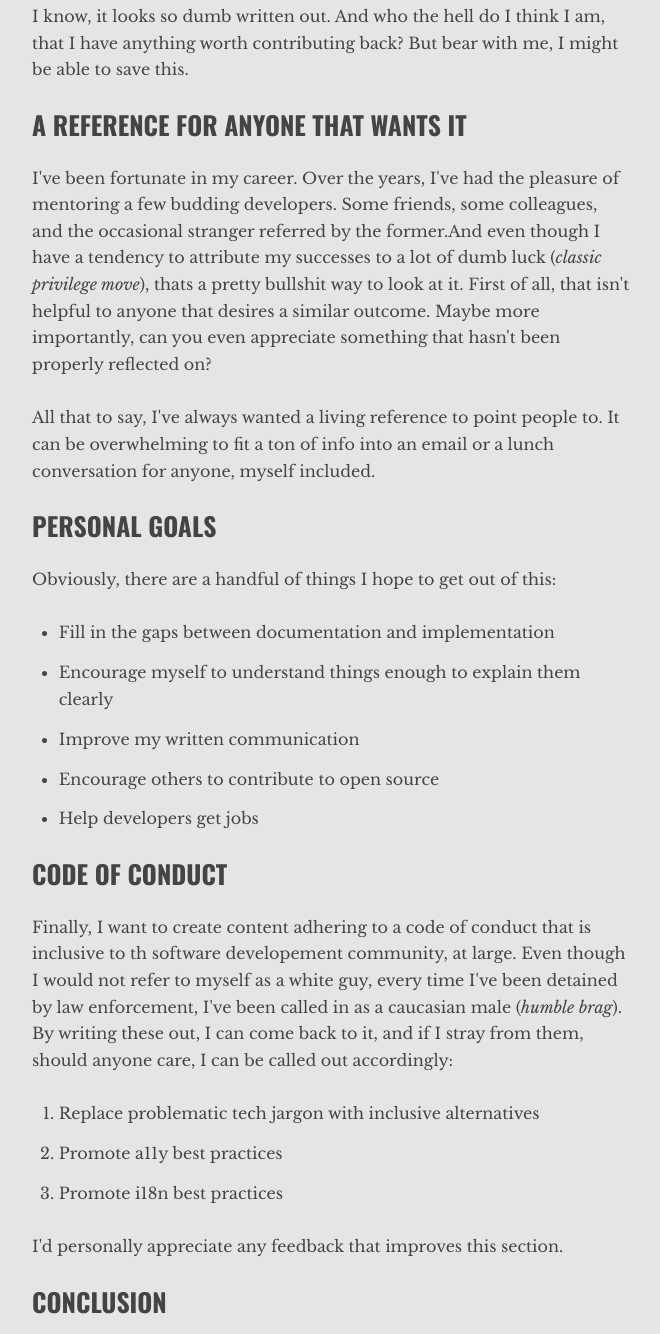
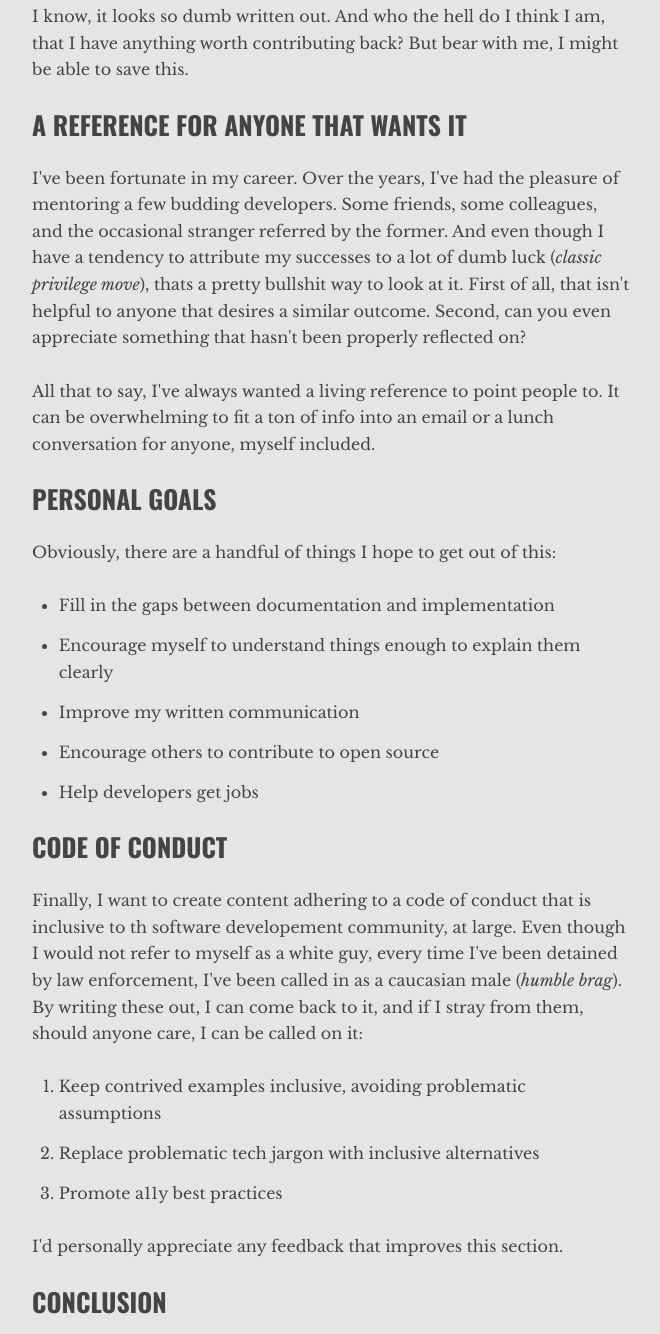
Before and after one commit to jesseflorig/jesseflorig-dev, a Gatsby site: page /hello-world in a window 1280 px wide. Shown: the part 406-1740 px from the top of the page, without its empty margins (308-968 px from the left). Built offline with nearby package versions, Linux system fonts and the light colour scheme; Gatsby itself is replaced by a stand-in of ours; some packages are replaced by stand-ins of ours.

Commit message:
adjusted wording

```diff
--- a/src/pages/hello-world/index.md
+++ b/src/pages/hello-world/index.md
@@ -14,7 +14,7 @@ I know, it looks so dumb written out. And who the hell do I think I am, that I h
 
 ## A reference for anyone that wants it
 
-I've been fortunate in my career. Over the years, I've had the pleasure of mentoring a few budding developers. Some friends, some colleagues, and the occasional stranger referred by the former.And even though I have a tendency to attribute my successes to a lot of dumb luck (*classic privilege move*), thats a pretty bullshit way to look at it. First of all, that isn't helpful to anyone that desires a similar outcome. Maybe more importantly, can you even appreciate something that hasn't been properly reflected on?
+I've been fortunate in my career. Over the years, I've had the pleasure of mentoring a few budding developers. Some friends, some colleagues, and the occasional stranger referred by the former. And even though I have a tendency to attribute my successes to a lot of dumb luck (*classic privilege move*), thats a pretty bullshit way to look at it. First of all, that isn't helpful to anyone that desires a similar outcome. Second, can you even appreciate something that hasn't been properly reflected on?
 
 All that to say, I've always wanted a living reference to point people to. It can be overwhelming to fit a ton of info into an email or a lunch conversation for anyone, myself included.
 
@@ -30,11 +30,11 @@ Obviously, there are a handful of things I hope to get out of this:
 
 ## Code of conduct
 
-Finally, I want to create content adhering to a code of conduct that is inclusive to th software developement community, at large. Even though I would not refer to myself as a white guy, every time I've been detained by law enforcement, I've been called in as a caucasian male (*humble brag*). By writing these out, I can come back to it, and if I stray from them, should anyone care, I can be called out accordingly:
+Finally, I want to create content adhering to a code of conduct that is inclusive to th software developement community, at large. Even though I would not refer to myself as a white guy, every time I've been detained by law enforcement, I've been called in as a caucasian male (*humble brag*). By writing these out, I can come back to it, and if I stray from them, should anyone care, I can be called on it:
 
- 1. Replace problematic tech jargon with inclusive alternatives
- 2. Promote a11y best practices
- 3. Promote i18n best practices
+ 1. Keep contrived examples inclusive, avoiding problematic assumptions
+ 2. Replace problematic tech jargon with inclusive alternatives
+ 3. Promote a11y best practices
 
 I'd personally appreciate any feedback that improves this section.
 
```
